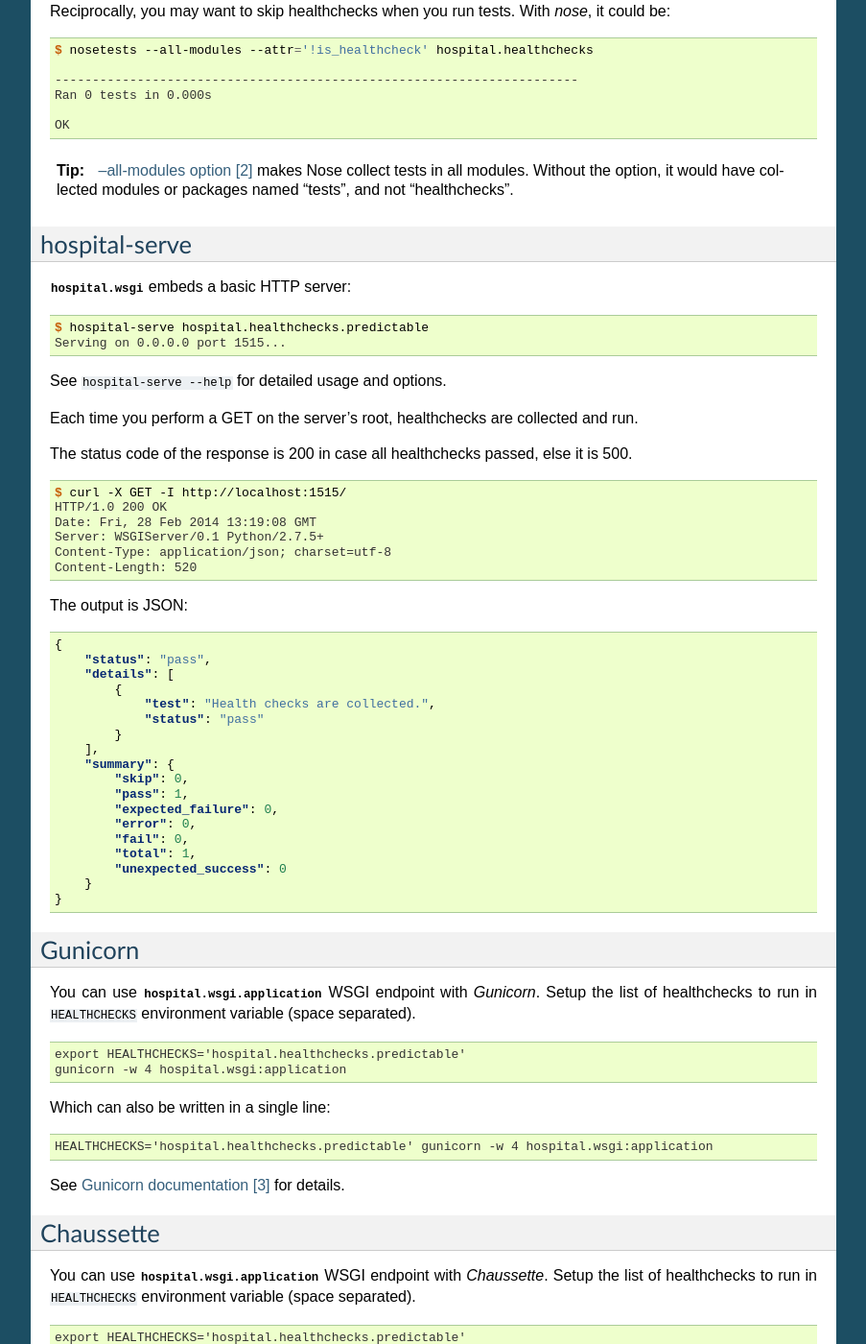
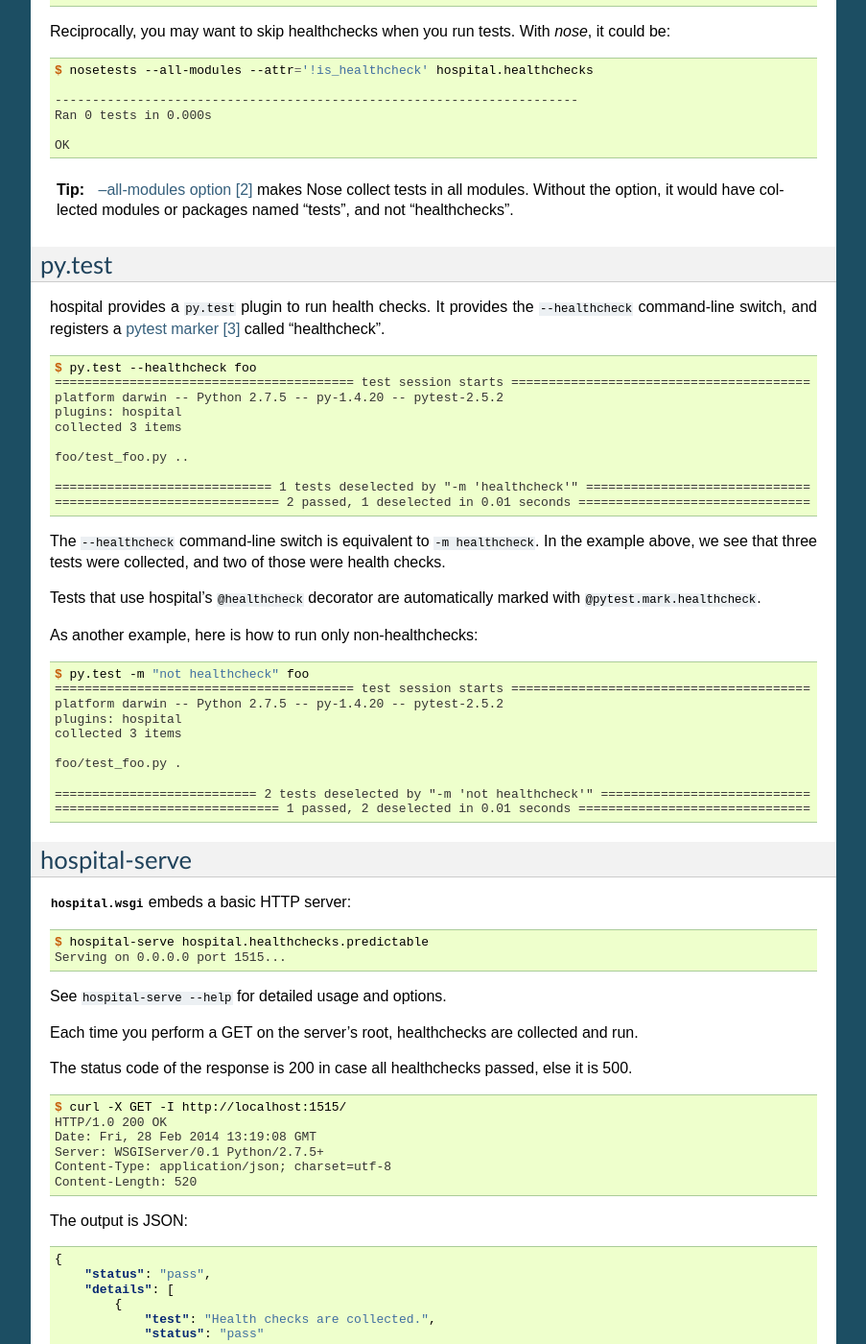
Before and after one commit to python-hospital/hospital, a Sphinx documentation site: the page built from docs/run.txt, in a window 1280 px wide and 1400 px high, scrolled down 842 px. Shown: the whole window at 96% size, without its empty margins (198-1101 px from the left). Built offline with Sphinx 7.4.7, drawn with Linux system fonts in a browser that asks for light colours; some of the changed text lies outside the part shown.

Commit message:
Ref #50 - Documentation for py.test. Better implementation for `--healthcheck` switch.

```diff
--- a/docs/run.txt
+++ b/docs/run.txt
@@ -8,7 +8,8 @@
 1. run a shell command:
 
    * using `hospital-cli`_ command;
-   * using `nose`_.
+   * using `nose`_;
+   * using `py.test`_.
 
 2. perform GET requests to a web service: using :mod:`hospital.wsgi` module...
 
@@ -73,6 +74,52 @@
    `--all-modules option`_ makes Nose collect tests in all modules. Without the
    option, it would have collected modules or packages named "tests", and not
    "healthchecks".
+
+
+*******
+py.test
+*******
+
+hospital provides a ``py.test`` plugin to run health checks. It provides
+the ``--healthcheck`` command-line switch, and registers a `pytest marker`_
+called "healthcheck".
+
+
+.. code:: console
+
+   $ py.test --healthcheck foo
+   ======================================== test session starts ========================================
+   platform darwin -- Python 2.7.5 -- py-1.4.20 -- pytest-2.5.2
+   plugins: hospital
+   collected 3 items
+
+   foo/test_foo.py ..
+
+   ============================= 1 tests deselected by "-m 'healthcheck'" ==============================
+   ============================== 2 passed, 1 deselected in 0.01 seconds ===============================
+
+
+The ``--healthcheck`` command-line switch is equivalent to ``-m healthcheck``.
+In the example above, we see that three tests were collected, and two
+of those were health checks.
+
+Tests that use hospital's ``@healthcheck`` decorator are automatically marked
+with ``@pytest.mark.healthcheck``.
+
+As another example, here is how to run only non-healthchecks:
+
+.. code:: console
+
+   $ py.test -m "not healthcheck" foo
+   ======================================== test session starts ========================================
+   platform darwin -- Python 2.7.5 -- py-1.4.20 -- pytest-2.5.2
+   plugins: hospital
+   collected 3 items
+
+   foo/test_foo.py .
+
+   =========================== 2 tests deselected by "-m 'not healthcheck'" ============================
+   ============================== 1 passed, 2 deselected in 0.01 seconds ===============================
 
 
 **************
@@ -236,6 +283,7 @@
 .. _`nose test runner`: https://nose.readthedocs.org/
 .. _`--all-modules option`:
    http://nose.readthedocs.org/en/latest/usage.html#cmdoption--all-modules
+.. _`pytest marker`: http://pytest.org/latest/markers.html
 .. _`Gunicorn documentation`: http://gunicorn.org/
 .. _`Chaussette documentation`: https://chaussette.readthedocs.org/
 .. _`Circus documentation`: http://circus.readthedocs.org/en/latest/
```
Also changed, not shown: 1 other file.
